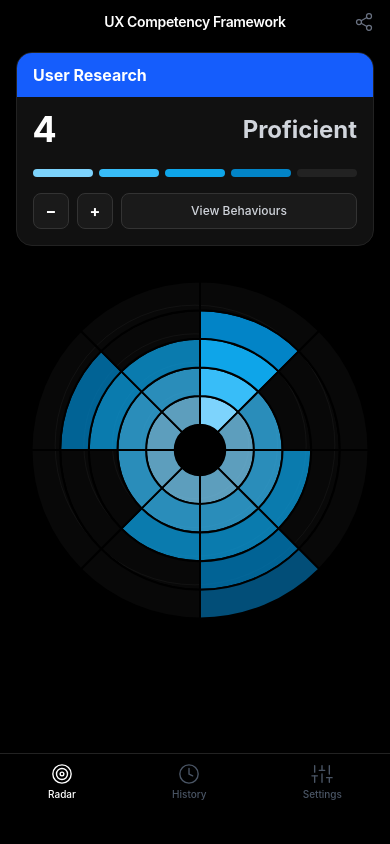
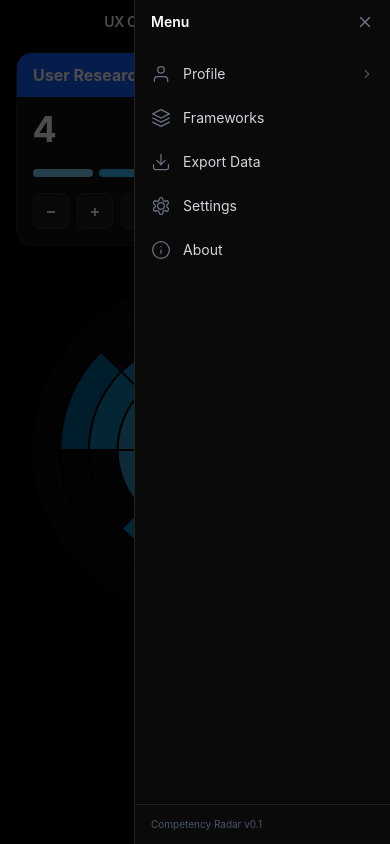
Before and after one commit to rhyspendred/competency-radar, a React (Vite) app: page / in a window 390 px wide. Both pictures are taken after a click on the button 363 px from the left and 22 px from the top of the page. Built offline with nearby package versions, Linux system fonts and the light colour scheme.

Commit message:
Remove bottom nav bar, add hamburger menu

```diff
--- a/src/components/BottomNav.tsx
+++ /dev/null
@@ -1,85 +0,0 @@
-const tabs = [
-  {
-    label: "Radar",
-    icon: (
-      <svg
-        width="22"
-        height="22"
-        viewBox="0 0 24 24"
-        fill="none"
-        stroke="currentColor"
-        strokeWidth="1.5"
-      >
-        <circle cx="12" cy="12" r="10" />
-        <circle cx="12" cy="12" r="6" />
-        <circle cx="12" cy="12" r="2" />
-      </svg>
-    ),
-    active: true,
-  },
-  {
-    label: "History",
-    icon: (
-      <svg
-        width="22"
-        height="22"
-        viewBox="0 0 24 24"
-        fill="none"
-        stroke="currentColor"
-        strokeWidth="1.5"
-        strokeLinecap="round"
-      >
-        <circle cx="12" cy="12" r="10" />
-        <polyline points="12 6 12 12 16 14" />
-      </svg>
-    ),
-    active: false,
-  },
-  {
-    label: "Settings",
-    icon: (
-      <svg
-        width="22"
-        height="22"
-        viewBox="0 0 24 24"
-        fill="none"
-        stroke="currentColor"
-        strokeWidth="1.5"
-        strokeLinecap="round"
-      >
-        <line x1="4" y1="21" x2="4" y2="14" />
-        <line x1="4" y1="10" x2="4" y2="3" />
-        <line x1="12" y1="21" x2="12" y2="12" />
-        <line x1="12" y1="8" x2="12" y2="3" />
-        <line x1="20" y1="21" x2="20" y2="16" />
-        <line x1="20" y1="12" x2="20" y2="3" />
-        <line x1="1" y1="14" x2="7" y2="14" />
-        <line x1="9" y1="8" x2="15" y2="8" />
-        <line x1="17" y1="16" x2="23" y2="16" />
-      </svg>
-    ),
-    active: false,
-  },
-];
-
-export default function BottomNav() {
-  return (
-    <nav className="shrink-0 border-t border-[#222] bg-black" style={{ paddingBottom: "max(env(safe-area-inset-bottom), 34px)" }}>
-      <div className="flex items-center justify-around h-14 max-w-md mx-auto">
-        {tabs.map((tab) => (
-          <button
-            key={tab.label}
-            className={`flex flex-col items-center gap-0.5 cursor-pointer transition-colors ${
-              tab.active
-                ? "text-white"
-                : "text-gray-600 hover:text-gray-400"
-            }`}
-          >
-            {tab.icon}
-            <span className="text-[10px] font-medium">{tab.label}</span>
-          </button>
-        ))}
-      </div>
-    </nav>
-  );
-}
--- a/src/components/Dashboard.tsx
+++ b/src/components/Dashboard.tsx
@@ -8,7 +8,6 @@ import {
 import { useCompetencyData } from "../hooks/useCompetencyData";
 import CompetencyRadar from "./CompetencyRadar";
 import BehavioursView from "./BehavioursView";
-import BottomNav from "./BottomNav";
 
 const SPRING = { type: "spring" as const, stiffness: 400, damping: 25 };
 const SIDE_MARGIN = 16;
@@ -24,6 +23,35 @@ const ORANGE_SHADES = [
   "#ea580c",
   "#c2410c",
 ];
+
+const MENU_ITEMS = [
+  { id: "profile", label: "Profile", icon: "M20 21v-2a4 4 0 0 0-4-4H8a4 4 0 0 0-4 4v2|M12 3a4 4 0 1 0 0 8 4 4 0 0 0 0-8z", hasDrawer: true },
+  { id: "frameworks", label: "Frameworks", icon: "M12 2L2 7l10 5 10-5-10-5z|M2 17l10 5 10-5|M2 12l10 5 10-5", hasDrawer: false },
+  { id: "export", label: "Export Data", icon: "M21 15v4a2 2 0 0 1-2 2H5a2 2 0 0 1-2-2v-4|M7 10l5 5 5-5|M12 15V3", hasDrawer: false },
+  { id: "settings", label: "Settings", icon: "M12.22 2h-.44a2 2 0 0 0-2 2v.18a2 2 0 0 1-1 1.73l-.43.25a2 2 0 0 1-2 0l-.15-.08a2 2 0 0 0-2.73.73l-.22.38a2 2 0 0 0 .73 2.73l.15.1a2 2 0 0 1 1 1.72v.51a2 2 0 0 1-1 1.74l-.15.09a2 2 0 0 0-.73 2.73l.22.38a2 2 0 0 0 2.73.73l.15-.08a2 2 0 0 1 2 0l.43.25a2 2 0 0 1 1 1.73V20a2 2 0 0 0 2 2h.44a2 2 0 0 0 2-2v-.18a2 2 0 0 1 1-1.73l.43-.25a2 2 0 0 1 2 0l.15.08a2 2 0 0 0 2.73-.73l.22-.39a2 2 0 0 0-.73-2.73l-.15-.08a2 2 0 0 1-1-1.74v-.5a2 2 0 0 1 1-1.74l.15-.09a2 2 0 0 0 .73-2.73l-.22-.38a2 2 0 0 0-2.73-.73l-.15.08a2 2 0 0 1-2 0l-.43-.25a2 2 0 0 1-1-1.73V4a2 2 0 0 0-2-2z|M12 8a4 4 0 1 0 0 8 4 4 0 0 0 0-8z", hasDrawer: false },
+  { id: "about", label: "About", icon: "M12 2a10 10 0 1 0 0 20 10 10 0 0 0 0-20z|M12 16v-4|M12 8h.01", hasDrawer: false },
+];
+
+/* ── SVG icon helper ──────────────────────────────────────── */
+
+function MenuIcon({ path }: { path: string }) {
+  return (
+    <svg
+      width="20"
+      height="20"
+      viewBox="0 0 24 24"
+      fill="none"
+      stroke="currentColor"
+      strokeWidth="1.5"
+      strokeLinecap="round"
+      strokeLinejoin="round"
+    >
+      {path.split("|").map((d, i) => (
+        <path key={i} d={d} />
+      ))}
+    </svg>
+  );
+}
 
 /* ── Animated score digit ─────────────────────────────────── */
 
@@ -77,7 +105,6 @@ function AnimatedLabel({ text, value }: { text: string; value: number }) {
       className="relative inline-block overflow-hidden text-right"
       style={{ height: "1.3em" }}
     >
-      {/* Invisible sizer keeps width stable */}
       <span className="invisible whitespace-nowrap">{text}</span>
       <AnimatePresence initial={false}>
         <motion.span
@@ -95,6 +122,78 @@ function AnimatedLabel({ text, value }: { text: string; value: number }) {
   );
 }
 
+/* ── Drawer content: Profile (example) ────────────────────── */
+
+function ProfileDrawer({ onClose }: { onClose: () => void }) {
+  return (
+    <motion.div
+      initial={{ x: "100%" }}
+      animate={{ x: 0 }}
+      exit={{ x: "100%" }}
+      transition={{ type: "spring", stiffness: 400, damping: 35 }}
+      className="absolute inset-0 z-50 bg-black flex flex-col"
+    >
+      <header className="shrink-0 h-11 flex items-center px-4 gap-3">
+        <motion.button
+          whileTap={{ scale: 0.95, opacity: 0.8 }}
+          transition={SPRING}
+          onClick={onClose}
+          className="text-sm text-gray-400 hover:text-white transition-colors cursor-pointer"
+        >
+          &larr; Back
+        </motion.button>
+        <h2 className="text-sm font-semibold text-white">Profile</h2>
+      </header>
+
+      <div className="flex-1 overflow-y-auto px-5 pb-8 space-y-5">
+        <div className="space-y-1.5">
+          <label className="text-xs font-medium text-gray-500 uppercase tracking-wider">
+            Name
+          </label>
+          <div className="h-11 rounded-xl bg-[#111] border border-[#222] px-4 flex items-center text-sm text-gray-500">
+            Not set
+          </div>
+        </div>
+
+        <div className="space-y-1.5">
+          <label className="text-xs font-medium text-gray-500 uppercase tracking-wider">
+            Role
+          </label>
+          <div className="h-11 rounded-xl bg-[#111] border border-[#222] px-4 flex items-center text-sm text-gray-500">
+            UX Designer
+          </div>
+        </div>
+
+        <div className="space-y-1.5">
+          <label className="text-xs font-medium text-gray-500 uppercase tracking-wider">
+            Organisation
+          </label>
+          <div className="h-11 rounded-xl bg-[#111] border border-[#222] px-4 flex items-center text-sm text-gray-500">
+            Not set
+          </div>
+        </div>
+
+        <div className="pt-4 space-y-1.5">
+          <label className="text-xs font-medium text-gray-500 uppercase tracking-wider">
+            Framework
+          </label>
+          <div className="rounded-xl bg-[#111] border border-[#222] px-4 py-3 space-y-1">
+            <p className="text-sm text-white">UX Competency Framework</p>
+            <p className="text-xs text-gray-500">David Travis &middot; 8 competencies &middot; 5-point scale</p>
+          </div>
+        </div>
+
+        <div className="pt-4 space-y-1.5">
+          <label className="text-xs font-medium text-gray-500 uppercase tracking-wider">
+            Last updated
+          </label>
+          <p className="text-sm text-gray-400 px-1">—</p>
+        </div>
+      </div>
+    </motion.div>
+  );
+}
+
 /* ── Dashboard ────────────────────────────────────────────── */
 
 export default function Dashboard() {
@@ -104,6 +203,8 @@ export default function Dashboard() {
 
   const [selectedId, setSelectedId] = useState(data[0]?.id ?? "");
   const [detailId, setDetailId] = useState<string | null>(null);
+  const [menuOpen, setMenuOpen] = useState(false);
+  const [drawerId, setDrawerId] = useState<string | null>(null);
   const mainRef = useRef<HTMLDivElement>(null);
   const carouselRef = useRef<HTMLDivElement>(null);
   const prevRef = useRef({ id: "", score: 0 });
@@ -121,12 +222,10 @@ export default function Dashboard() {
   const cardW = contentWidth || 280;
   const stride = cardW + CARD_GAP;
 
-  /* Carousel position state */
   const [activeTriIdx, setActiveTriIdx] = useState(midStart);
   const prevTriIdx = useRef(midStart);
   const x = useMotionValue(0);
 
-  /* Measure container width */
   useEffect(() => {
     const el = mainRef.current;
     if (!el) return;
@@ -139,14 +238,11 @@ export default function Dashboard() {
     return () => ro.disconnect();
   }, []);
 
-  /* Animate carousel x when activeTriIdx or sizing changes */
   useEffect(() => {
     const containerW = mainRef.current?.clientWidth ?? 375;
     const target = containerW / 2 - cardW / 2 - activeTriIdx * stride;
-
     const idxChanged = activeTriIdx !== prevTriIdx.current;
     prevTriIdx.current = activeTriIdx;
-
     if (idxChanged) {
       fmAnimate(x, target, { type: "spring", stiffness: 400, damping: 35 });
     } else {
@@ -154,17 +250,14 @@ export default function Dashboard() {
     }
   }, [activeTriIdx, cardW, stride, x]);
 
-  /* Shortest-path wrap when selection changes */
   useEffect(() => {
     const targetDataIdx = data.findIndex((d) => d.id === selectedId);
     if (targetDataIdx < 0) return;
-
     setActiveTriIdx((prev) => {
       const currentDataIdx = ((prev % n) + n) % n;
       let delta = targetDataIdx - currentDataIdx;
       if (delta > n / 2) delta -= n;
       if (delta < -n / 2) delta += n;
-
       let next = prev + delta;
       if (next < 0 || next >= COPIES * n) {
         next = midStart + targetDataIdx;
@@ -173,7 +266,6 @@ export default function Dashboard() {
     });
   }, [selectedId, n, data, midStart]);
 
-  /* Glow on score increase */
   useEffect(() => {
     if (!selected) return;
     const prev = prevRef.current;
@@ -198,13 +290,20 @@ export default function Dashboard() {
     prevRef.current = { id: selected.id, score: selected.score };
   }, [selected]);
 
+  const handleMenuItemClick = (item: (typeof MENU_ITEMS)[number]) => {
+    setMenuOpen(false);
+    if (item.hasDrawer) {
+      setDrawerId(item.id);
+    }
+  };
+
   return (
     <div
       ref={mainRef}
-      className="h-full bg-black text-white flex flex-col overflow-hidden"
+      className="h-full bg-black text-white flex flex-col overflow-hidden relative"
     >
       {/* App bar */}
-      <header className="shrink-0 h-11 flex items-center justify-between px-4">
+      <header className="shrink-0 h-11 flex items-center justify-between px-4 z-20">
         {detailItem ? (
           <motion.button
             whileTap={{ scale: 0.95, opacity: 0.8 }}
@@ -215,17 +314,18 @@ export default function Dashboard() {
             &larr; Back
           </motion.button>
         ) : (
-          <div className="w-16" />
+          <div className="w-10" />
         )}
         <h1 className="text-sm font-semibold tracking-tight text-white truncate px-2">
           {detailItem ? detailItem.label : frameworkName}
         </h1>
-        <div className="w-16 flex justify-end">
+        <div className="w-10 flex justify-end">
           {!detailItem && (
             <motion.button
               whileTap={{ scale: 0.95, opacity: 0.8 }}
               transition={SPRING}
-              className="text-gray-500 hover:text-white transition-colors cursor-pointer"
+              onClick={() => setMenuOpen(true)}
+              className="text-gray-400 hover:text-white transition-colors cursor-pointer p-1 -mr-1"
             >
               <svg
                 width="20"
@@ -236,11 +336,9 @@ export default function Dashboard() {
                 strokeWidth="1.5"
                 strokeLinecap="round"
               >
-                <circle cx="18" cy="5" r="3" />
-                <circle cx="6" cy="12" r="3" />
-                <circle cx="18" cy="19" r="3" />
-                <line x1="8.59" y1="13.51" x2="15.42" y2="17.49" />
-                <line x1="15.41" y1="6.51" x2="8.59" y2="10.49" />
+                <line x1="4" y1="6" x2="20" y2="6" />
+                <line x1="4" y1="12" x2="20" y2="12" />
+                <line x1="4" y1="18" x2="20" y2="18" />
               </svg>
             </motion.button>
           )}
@@ -254,7 +352,6 @@ export default function Dashboard() {
         <>
           {/* Wrapping card carousel */}
           <div className="shrink-0 overflow-hidden py-2 relative">
-            {/* Edge masks — cover everything outside the active card */}
             <div
               className="absolute inset-y-0 left-0 z-10 pointer-events-none"
               style={{
@@ -289,7 +386,6 @@ export default function Dashboard() {
                     className="shrink-0 rounded-2xl overflow-hidden bg-[#111] border border-[#222] cursor-pointer"
                     style={{ width: cardW }}
                   >
-                    {/* Colour header */}
                     <div
                       className={`px-4 py-2.5 flex items-center justify-between gap-3 ${
                         item.isTarget ? "bg-orange-500" : "bg-blue-600"
@@ -305,9 +401,7 @@ export default function Dashboard() {
                       )}
                     </div>
 
-                    {/* Body */}
                     <div className="px-4 pt-3 pb-4 space-y-3">
-                      {/* Score row */}
                       <div className="flex items-center font-bold">
                         <span className="text-4xl text-white">
                           <AnimatedScore value={item.score} />
@@ -320,7 +414,6 @@ export default function Dashboard() {
                         </span>
                       </div>
 
-                      {/* Progress bar */}
                       <div className="flex gap-1.5">
                         {Array.from({ length: item.maxScore }, (_, j) => (
                           <div
@@ -338,7 +431,6 @@ export default function Dashboard() {
                         ))}
                       </div>
 
-                      {/* Actions — active card only */}
                       {isActive && (
                         <div className="flex items-center gap-2 pt-1">
                           <motion.button
@@ -385,7 +477,7 @@ export default function Dashboard() {
             </motion.div>
           </div>
 
-          {/* Chart — top-aligned, close to cards */}
+          {/* Chart */}
           <div className="flex-1 min-h-0 pt-3">
             <CompetencyRadar
               data={data}
@@ -397,8 +489,94 @@ export default function Dashboard() {
         </>
       )}
 
-      {/* Bottom nav */}
-      <BottomNav />
+      {/* ── Side menu overlay ──────────────────────────────── */}
+      <AnimatePresence>
+        {menuOpen && (
+          <motion.div
+            key="menu-backdrop"
+            initial={{ opacity: 0 }}
+            animate={{ opacity: 1 }}
+            exit={{ opacity: 0 }}
+            transition={{ duration: 0.2 }}
+            className="absolute inset-0 z-40 bg-black/70"
+            onClick={() => setMenuOpen(false)}
+          >
+            <motion.nav
+              initial={{ x: "100%" }}
+              animate={{ x: 0 }}
+              exit={{ x: "100%" }}
+              transition={{ type: "spring", stiffness: 400, damping: 35 }}
+              className="absolute top-0 right-0 bottom-0 w-64 bg-[#0a0a0a] border-l border-[#222] flex flex-col"
+              onClick={(e) => e.stopPropagation()}
+            >
+              <div className="h-11 flex items-center justify-between px-4 shrink-0">
+                <span className="text-sm font-semibold text-white">Menu</span>
+                <motion.button
+                  whileTap={{ scale: 0.9 }}
+                  onClick={() => setMenuOpen(false)}
+                  className="text-gray-500 hover:text-white transition-colors cursor-pointer p-1 -mr-1"
+                >
+                  <svg
+                    width="18"
+                    height="18"
+                    viewBox="0 0 24 24"
+                    fill="none"
+                    stroke="currentColor"
+                    strokeWidth="2"
+                    strokeLinecap="round"
+                  >
+                    <line x1="18" y1="6" x2="6" y2="18" />
+                    <line x1="6" y1="6" x2="18" y2="18" />
+                  </svg>
+                </motion.button>
+              </div>
+
+              <div className="flex-1 overflow-y-auto py-2">
+                {MENU_ITEMS.map((item) => (
+                  <motion.button
+                    key={item.id}
+                    whileTap={{ scale: 0.98, opacity: 0.7 }}
+                    onClick={() => handleMenuItemClick(item)}
+                    className="w-full flex items-center gap-3 px-4 py-3 text-sm text-gray-300 hover:text-white hover:bg-white/5 transition-colors cursor-pointer"
+                  >
+                    <span className="text-gray-500">
+                      <MenuIcon path={item.icon} />
+                    </span>
+                    {item.label}
+                    {item.hasDrawer && (
+                      <svg
+                        width="14"
+                        height="14"
+                        viewBox="0 0 24 24"
+                        fill="none"
+                        stroke="currentColor"
+                        strokeWidth="2"
+                        strokeLinecap="round"
+                        className="ml-auto text-gray-600"
+                      >
+                        <polyline points="9 18 15 12 9 6" />
+                      </svg>
+                    )}
+                  </motion.button>
+                ))}
+              </div>
+
+              <div className="shrink-0 px-4 py-3 border-t border-[#222]">
+                <p className="text-[10px] text-gray-600">
+                  Competency Radar v0.1
+                </p>
+              </div>
+            </motion.nav>
+          </motion.div>
+        )}
+      </AnimatePresence>
+
+      {/* ── Drawer (slides over everything) ────────────────── */}
+      <AnimatePresence>
+        {drawerId === "profile" && (
+          <ProfileDrawer onClose={() => setDrawerId(null)} />
+        )}
+      </AnimatePresence>
     </div>
   );
 }
```
